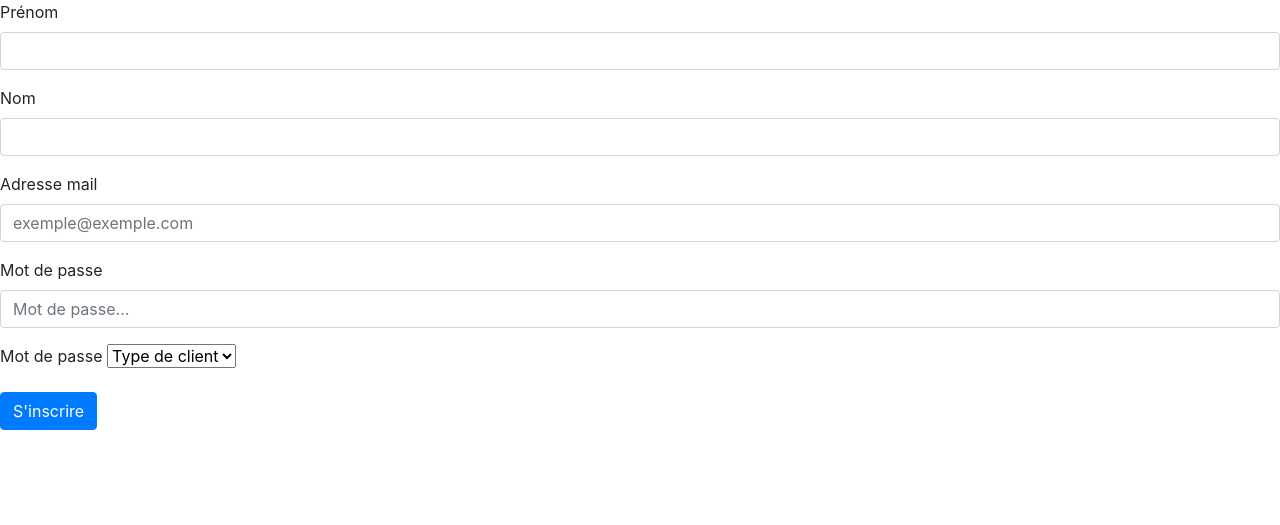
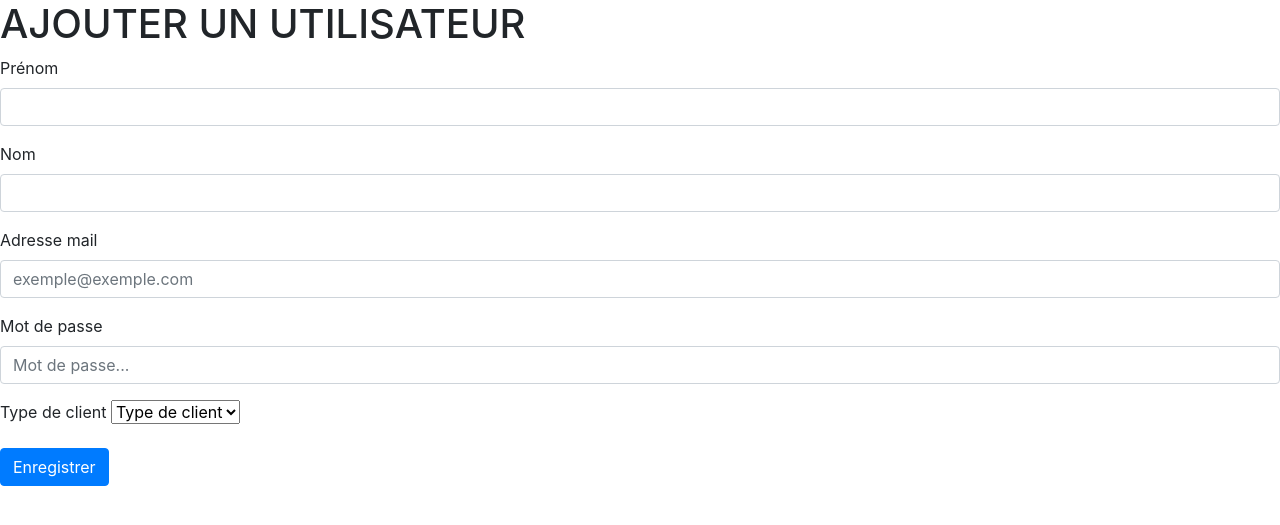
Before and after one commit to Raphael3186/TpGestock_Pouet, a PHP site: page /views/formAddUser.php in a window 1280 px wide. Shown: the part 102-627 px from the top of the page. Run offline with PHP 8.4, Linux system fonts and the light colour scheme.

Commit message:
Fonction Ajout utilisateur opéraitonnelle

```diff
--- a/controller/user.php
+++ b/controller/user.php
@@ -18,9 +18,9 @@ $resultat = $mysqli->query($req);
 if($resultat->num_rows > 0)
 {
     $_SESSION["user"] = $mail;
-    echo "Vous êtes connectés. Vous allez être redirigé...";
+    echo "Vous êtes connectés. Vous allez être redirigés...";
     ?>
-    <meta http-equiv="refresh" content="3;url=../index.php">
+    <meta http-equiv="refresh" content="2;url=../index.php">
 <?php
 }
 else
--- a/views/default.php
+++ b/views/default.php
@@ -8,11 +8,11 @@ if(!isset($_SESSION["user"]))
     <form action="controller/user.php" method="post">
       <div class="form-group">
         <label for="inputMail">Mail</label>
-        <input type="email" class="form-control" id="inputMail" aria-describedby="emailHelp" placeholder="exemple@mail" name="inputMail">
+        <input type="email" class="form-control" id="inputMail" aria-describedby="emailHelp" placeholder="exemple@mail" name="inputMail" required>
       </div>
       <div class="form-group">
         <label for="inputPwd">Mot de passe</label>
-        <input type="password" class="form-control" id="inputPwd" placeholder="Mot de passe..." name="inputPwd">
+        <input type="password" class="form-control" id="inputPwd" placeholder="Mot de passe..." name="inputPwd" required>
       </div>
       <button type="submit" class="btn btn-primary btn-sm" >Se connecter</button>
     </form>
--- a/views/formAddUser.php
+++ b/views/formAddUser.php
@@ -1,36 +1,36 @@
 <?php
     require_once "header.php";
 ?>
-<!-- TODO: Dire au formulaire d'envoyer les données vers une future fonction "enregistrer" de userRegistration.php -->
 <body>
-    <form>
-        <div class="form-group" action="../controller/userRegistration.php" method="">
+    <h1>AJOUTER UN UTILISATEUR</h1>
+    <form action="../controller/userRegistration.php" method="post">
+        <div class="form-group">
             <label for="prenomInput">Prénom</label>
-            <input type="text" class="form-control" id="prenomInput">
+            <input type="text" class="form-control" id="prenomInput" name="prenomInput" required>
         </div>
         <div class="form-group">
             <label for="nomInput">Nom</label>
-            <input type="text" class="form-control" id="nomInput">
+            <input type="text" class="form-control" id="nomInput" name="nomInput" required>
             </select>
         </div>
         <div class="form-group">
             <label for="mailInput">Adresse mail</label>
-            <input type="mail" class="form-control" id="mailInput" placeholder="exemple@exemple.com">
+            <input type="mail" class="form-control" id="mailInput" placeholder="exemple@exemple.com" name="mailInput" required>
             </select>
         </div>
         <div class="form-group">
             <label for="pwdInput">Mot de passe</label>
-            <input type="password" class="form-control" id="pwdInput" placeholder="Mot de passe...">
+            <input type="password" class="form-control" id="pwdInput" placeholder="Mot de passe..." name="pwdInput" required>
         </div>
         <div class="form-group">
-            <label for="pwdInput">Mot de passe</label>
-            <select class="form-select" class="form-control" id="typeUser">
+            <label for="typeUser">Type de client</label>
+            <select class="form-select" class="form-control" id="typeUser" name="typeUser" required>
                 <option disabled selected>Type de client</option>
-                <option value="1">Admin</option>
-                <option value="2">Client</option>
-                <option value="3">Invité</option>
+                <option value="admin">Admin</option>
+                <option value="client">Client</option>
+                <option value="guest">Invité</option>
             </select>
         </div>
-        <button type="submit" class="btn btn-primary">S'inscrire</button>
+        <button type="submit" class="btn btn-primary">Enregistrer</button>
     </form>
 </body>
```
Also changed, not shown: controller/userRegistration.php (+27 -0 lines).
